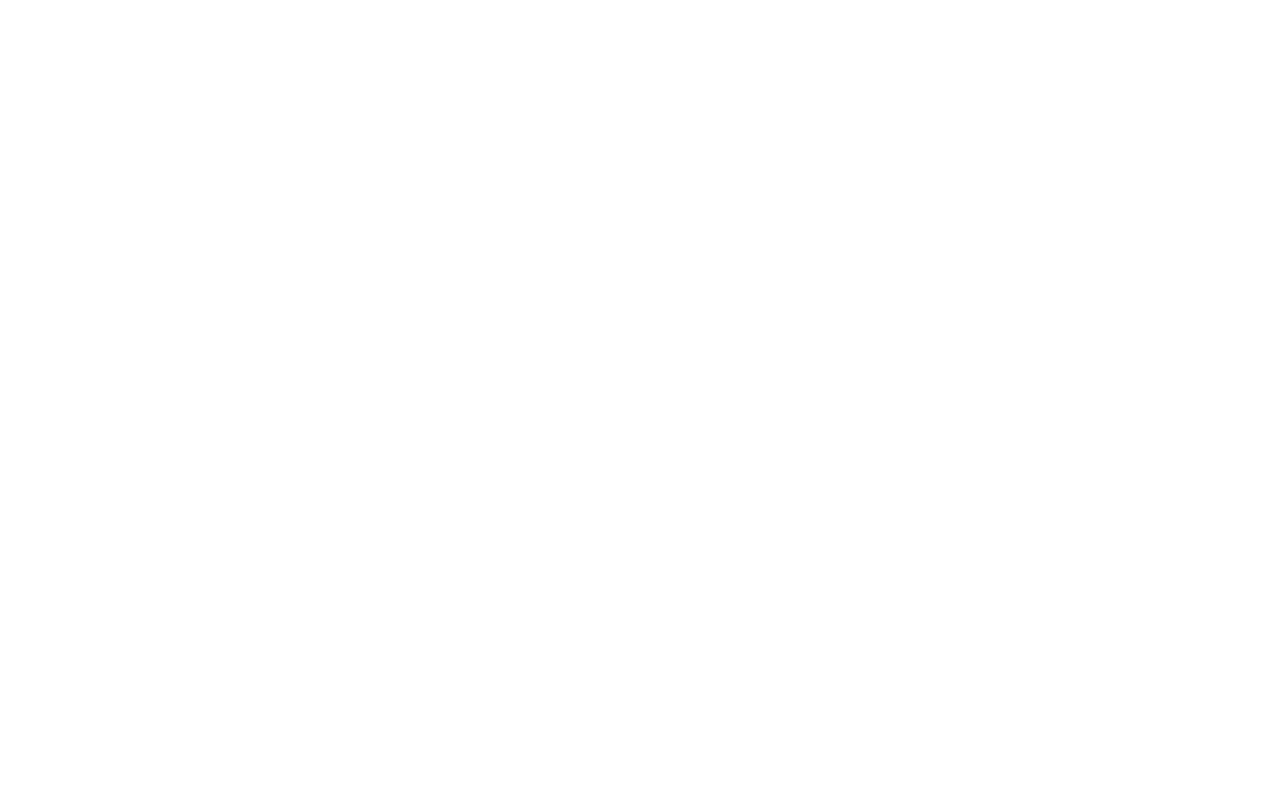
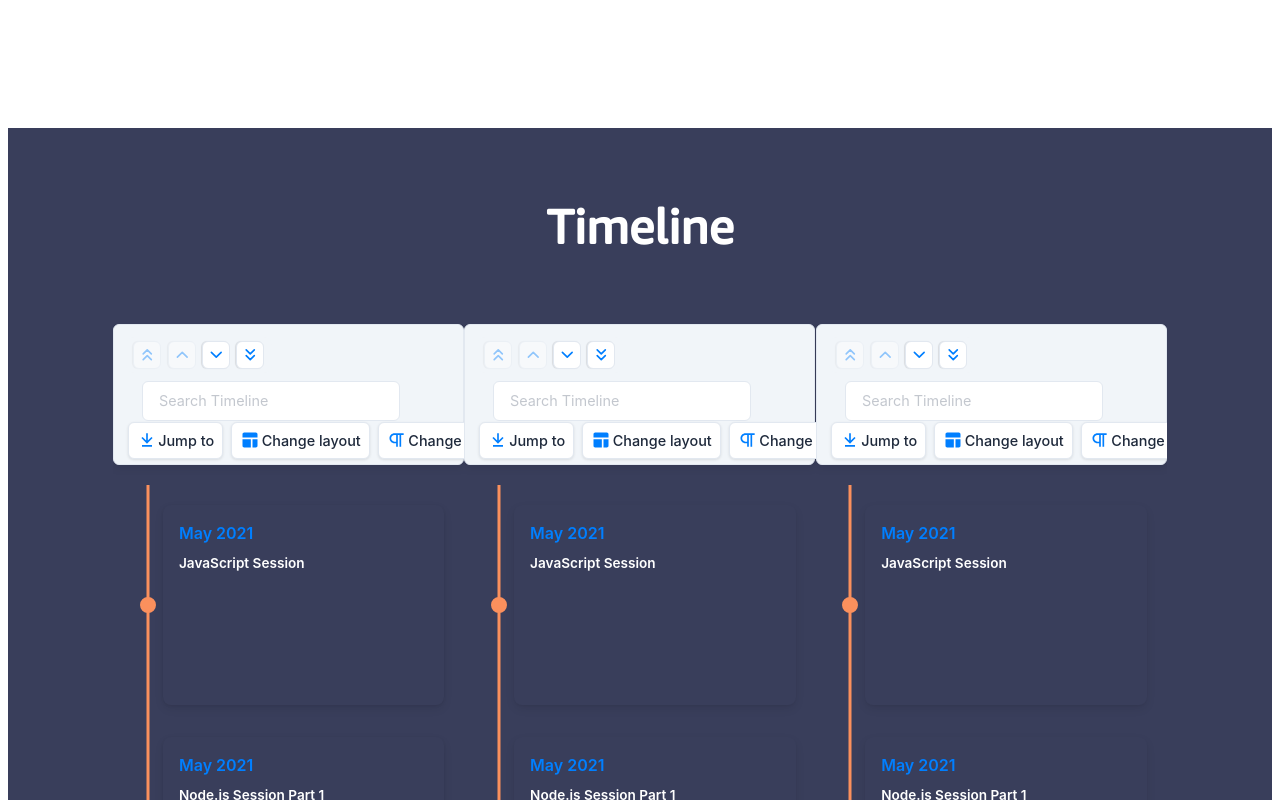
Before and after one commit to AlexaSRM/sensei-micro-site, a Next.js app: page / in a window 1280 px wide. Shown: the part 740-1540 px from the top of the page. Built offline with nearby package versions, Linux system fonts and the light colour scheme.

Commit message:
feat(timeline): add timeline

```diff
--- a/components/Landing/Landing.tsx
+++ b/components/Landing/Landing.tsx
@@ -3,7 +3,7 @@
 
 export default function Landing() {
   return (
-    <div className="w-full md:grid md:grid-cols-3 align-middle h-full">
+    <div className="w-full md:w-10/12 mx-auto md:grid md:grid-cols-3 align-middle h-full">
       <div className="md:col-span-2 space-y-9 mt-28 md:my-auto" id="landing">
         <img src="/sensei_hat.svg" className="inline-block" />{" "}
         <span
--- /dev/null
+++ b/components/Timeline/Timeline.module.css
@@ -0,0 +1,7 @@
+.titleHeading {
+  font-family: "AED", "sans";
+  font-style: normal;
+  font-weight: 800;
+  line-height: 68px;
+  letter-spacing: 0em;
+}
--- /dev/null
+++ b/components/Timeline/Timeline.tsx
@@ -0,0 +1,108 @@
+import { Chrono } from "react-chrono";
+import styles from "./Timeline.module.css";
+
+export default function Timeline() {
+  let itemsList1 = [
+    {
+      cardTitle: "May 2021",
+      cardSubtitle: "JavaScript Session",
+    },
+    {
+      cardTitle: "May 2021",
+      cardSubtitle: "Node.js Session Part 1",
+    },
+    {
+      cardTitle: "May 2021",
+      cardSubtitle: "Node.js Session Part 2",
+    },
+  ];
+  let itemsList2 = [
+    {
+      cardTitle: "May 2021",
+      cardSubtitle: "JavaScript Session",
+    },
+    {
+      cardTitle: "May 2021",
+      cardSubtitle: "Node.js Session Part 1",
+    },
+    {
+      cardTitle: "May 2021",
+      cardSubtitle: "Node.js Session Part 2",
+    },
+  ];
+  let itemsList3 = [
+    {
+      cardTitle: "May 2021",
+      cardSubtitle: "JavaScript Session",
+    },
+    {
+      cardTitle: "May 2021",
+      cardSubtitle: "Node.js Session Part 1",
+    },
+    {
+      cardTitle: "May 2021",
+      cardSubtitle: "Node.js Session Part 2",
+    },
+  ];
+  return (
+    <div className="w-full" style={{ backgroundColor: "#393E5B" }}>
+      <div className="w-full md:w-10/12 mx-auto" id="timeline">
+        <h1
+          className={[
+            styles.titleHeading,
+            "text-5xl text-white w-full text-center py-16",
+          ].join(" ")}
+        >
+          Timeline
+        </h1>
+        <div className="grid grid-cols-3 w-full space-x-5 pb-16">
+          <div className="col-span-3 md:col-span-1">
+            <Chrono
+              items={itemsList1}
+              mode="VERTICAL"
+              disableNavOnKey
+              hideControls
+              theme={{
+                primary: "#FB905D",
+                secondary: "#FB905D",
+                cardBgColor: "#393E5B",
+                cardForeColor: "white",
+              }}
+            />
+          </div>
+          <div
+            className="col-span-3 md:col-span-1 ml-0"
+            style={{ marginLeft: 0 }}
+          >
+            <Chrono
+              items={itemsList2}
+              mode="VERTICAL"
+              disableNavOnKey
+              hideControls
+              theme={{
+                primary: "#FB905D",
+                secondary: "#FB905D",
+                cardBgColor: "#393E5B",
+                cardForeColor: "white",
+              }}
+            />
+          </div>
+          <div className="col-span-3 md:col-span-1" style={{ marginLeft: 0 }}>
+            <Chrono
+              items={itemsList3}
+              mode="VERTICAL"
+              disableNavOnKey
+              hideControls
+              theme={{
+                primary: "#FB905D",
+                secondary: "#FB905D",
+                cardBgColor: "#393E5B",
+                cardForeColor: "white",
+              }}
+            />
+          </div>
+        </div>
+      </div>
+    </div>
+  );
+}
--- a/package.json
+++ b/package.json
@@ -13,6 +13,7 @@
     "next": "10.0.5",
     "postcss": "^8.2.4",
     "react": "17.0.1",
+    "react-chrono": "^1.9.1",
     "react-dom": "17.0.1",
     "tailwindcss": "^2.0.2"
   },
--- a/pages/_document.tsx
+++ b/pages/_document.tsx
@@ -8,7 +8,7 @@
 
   render() {
     return (
-      <Html>
+      <Html style={{ scrollBehavior: "smooth" }}>
         <Head />
         <body style={{ position: "relative" }}>
           <Main />
--- a/pages/index.tsx
+++ b/pages/index.tsx
@@ -2,6 +2,7 @@
 import Landing from "../components/Landing/Landing";
 import Navbar from "../components/Navbar/Navbar";
 import Sponsor from "../components/Sponsor/Sponsor";
+import Timeline from "../components/Timeline/Timeline";
 import styles from "../styles/Home.module.css";
 
 export default function Home() {
@@ -13,10 +14,9 @@
       </Head>
 
       <Navbar />
-      <main
-        className={["h-screen", "w-full", "md:w-10/12", "mx-auto"].join(" ")}
-      >
+      <main className="h-screen w-full">
         <Landing />
+        <Timeline />
         <Sponsor />
       </main>
     </div>
--- a/styles/globals.css
+++ b/styles/globals.css
@@ -23,3 +23,8 @@
   font-family: AED;
   src: url("/aed.ttf");
 }
+
+.card-sub-title {
+  color: white !important;
+  font-size: "24px" !important;
+}
```
Also changed, not shown: 1 other file (tests, documents, lock files or other folders).
